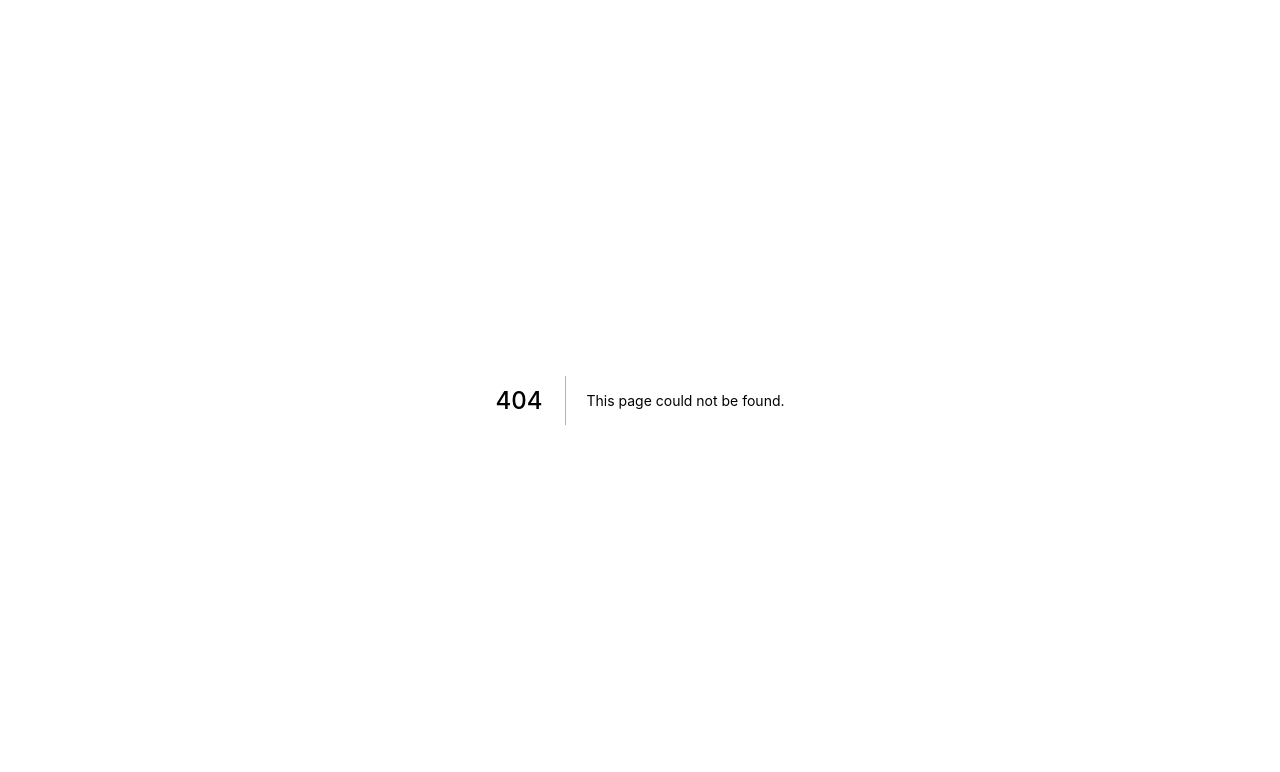
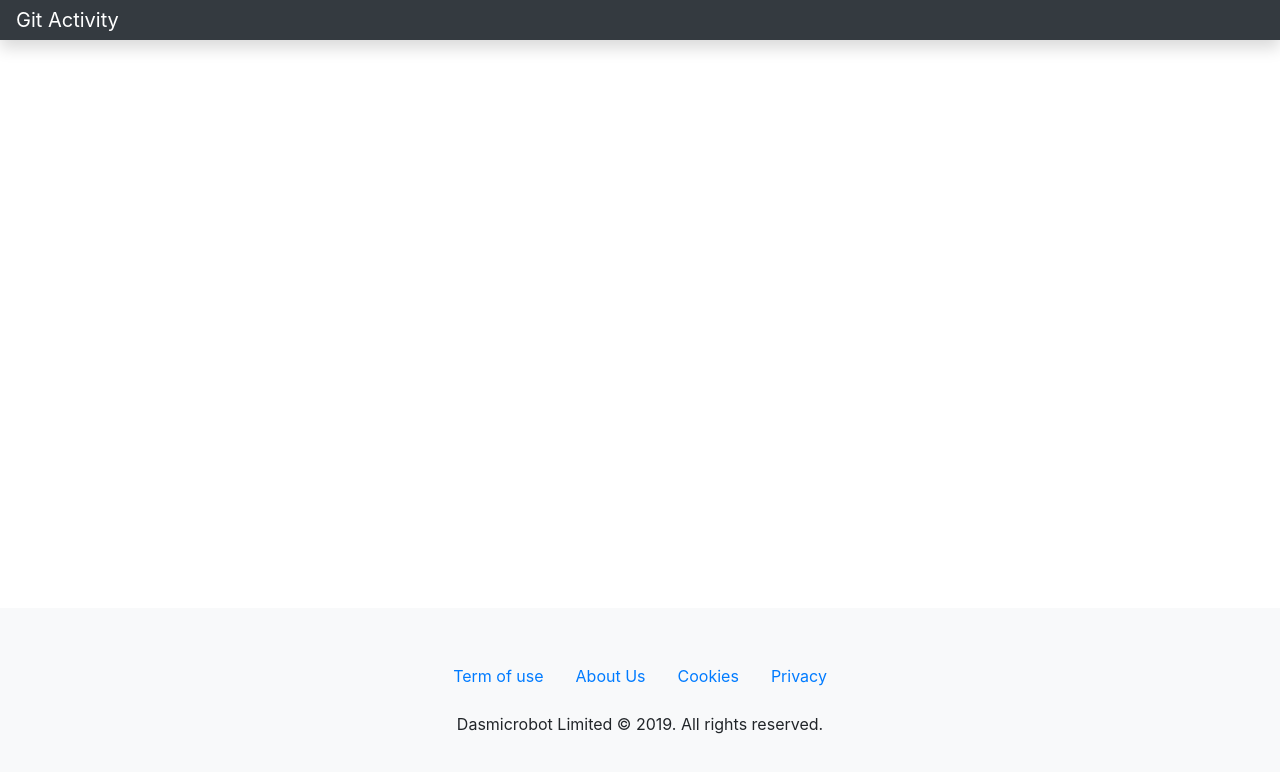
Before and after one commit to Dasmicrobot/github-login-vue, a Next.js app: page /github/organisations in a window 1280 px wide. Before the commit this address had no page. Shown: the top 772 px of the page. Built offline with nearby package versions, Linux system fonts and the light colour scheme.

Commit message:
introduce shared layout components

```diff
--- a/pages/About.js
+++ b/pages/About.js
@@ -1,10 +1,11 @@
 import React from 'react'
+import Page from '../src/layout/Page'
 
 const About = () => {
   return (
-    <div>
+    <Page>
       <h1>About Page</h1>
-    </div>
+    </Page>
   )
 }
 
--- a/pages/Cookies.js
+++ b/pages/Cookies.js
@@ -1,10 +1,11 @@
 import React from 'react'
+import Page from '../src/layout/Page'
 
 const Cookies = () => {
   return (
-    <div>
+    <Page>
       <h1>Cookies Page</h1>
-    </div>
+    </Page>
   )
 }
 
--- a/pages/Privacy.js
+++ b/pages/Privacy.js
@@ -1,10 +1,11 @@
 import React from 'react'
+import Page from '../src/layout/Page'
 
 const Privacy = () => {
   return (
-    <div>
+    <Page>
       <h1>Privacy Page</h1>
-    </div>
+    </Page>
   )
 }
 
--- a/pages/TermOfUse.js
+++ b/pages/TermOfUse.js
@@ -1,10 +1,11 @@
 import React from 'react'
+import Page from '../src/layout/Page'
 
 const TermOfUse = () => {
   return (
-    <div>
+    <Page>
       <h1>Term of use Page</h1>
-    </div>
+    </Page>
   )
 }
 
--- /dev/null
+++ b/pages/github/organisations/index.js
@@ -0,0 +1,20 @@
+import { useAuthContext } from '../../../src/auth/AuthContextProvider'
+import { Organisations } from '../../../src/github/Organisations'
+import Page from '../../../src/layout/Page'
+
+function OrganisationsPage () {
+
+  const { isAuthenticated } = useAuthContext()
+
+  return (<Page>
+    <div className="container-fluid">
+      <div className="row">
+        <main className="col-md-9 ms-sm-auto col-lg-10 px-md-4">
+          {isAuthenticated && <Organisations/>}
+        </main>
+      </div>
+    </div>
+  </Page>)
+}
+
+export default OrganisationsPage
--- /dev/null
+++ b/src/layout/Footer.js
@@ -0,0 +1,35 @@
+import React from 'react'
+import Link from 'next/link';
+
+function Footer() {
+  return (
+    <footer className="bg-light">
+      <div className="container-fluid p-3 p-md-5">
+        <ul className="nav mb-3 justify-content-center">
+          <li className="nav-item">
+            <Link href='/TermOfUse'>
+              <a className="nav-link">Term of use</a>
+            </Link>
+          </li>
+          <li className="nav-item">
+            <Link href='/About'>
+              <a className="nav-link">About Us</a>
+            </Link>
+          </li>
+          <li className="nav-item">
+            <Link href='/Cookies'>
+              <a className="nav-link">Cookies</a>
+            </Link>
+          </li>
+          <li className="nav-item">
+            <Link href='/Privacy'>
+              <a className="nav-link">Privacy</a>
+            </Link>
+          </li>
+        </ul>
+        <p className="text-center">Dasmicrobot Limited © 2019. All rights reserved.</p>
+      </div>
+    </footer>
+  )
+}
+export default Footer
--- /dev/null
+++ b/src/layout/Header.js
@@ -0,0 +1,15 @@
+import Link from 'next/link'
+
+function Header () {
+  return (
+    <header className="navbar navbar-dark sticky-top bg-dark flex-md-nowrap p-0 shadow">
+      <Link href="/">
+        <a className="navbar-brand col-md-3 col-lg-2 me-0 px-3">
+          Git Activity
+        </a>
+      </Link>
+    </header>
+  )
+}
+
+export default Header
--- /dev/null
+++ b/src/layout/Page.js
@@ -0,0 +1,16 @@
+import Footer from './Footer'
+import Header from './Header'
+
+function Page ({children}) {
+  return (
+    <div className="d-flex flex-column min-vh-100">
+      <Header/>
+      <main className="flex-grow-1">
+        {children}
+      </main>
+      <Footer/>
+    </div>
+  )
+}
+
+export default Page
```
Also changed, not shown: pages/index.js (+11 -25 lines).
